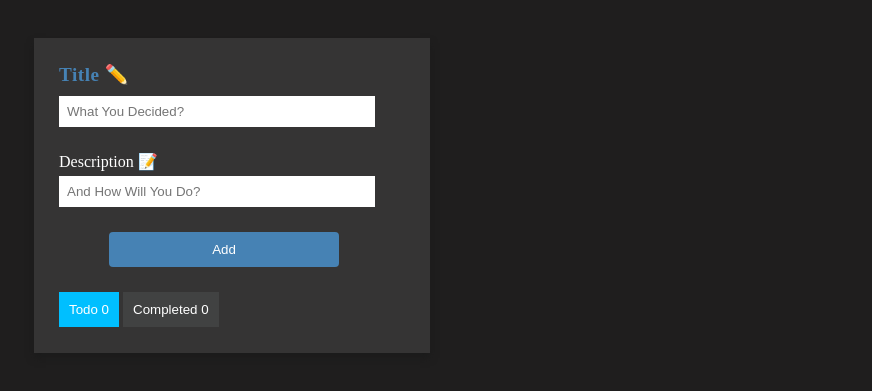
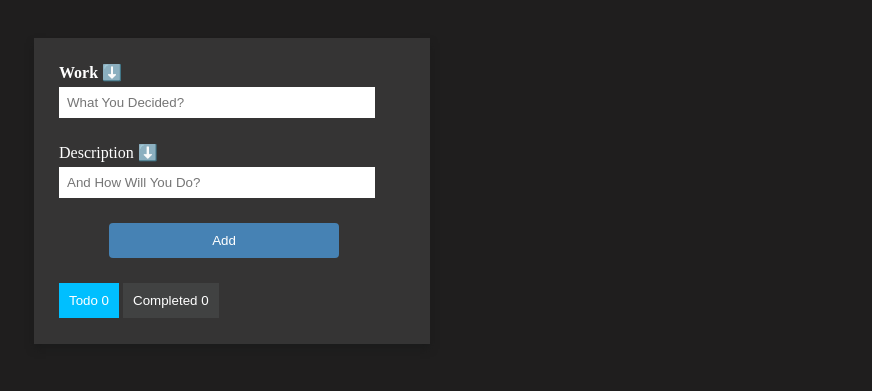
Before and after one commit to amShantanu/My-Todos, a website built with Vite: page index.html in a window 1280 px wide. Shown: the part 77-468 px from the top of the page, without its empty margins (408-1280 px from the left). Built offline with nearby package versions, Linux system fonts and the light colour scheme.

Commit message:
Restored to '73ede14bb279809c1abeaa27020bc7a1cebb1d39'
Replit-Restored-To:73ede14bb279809c1abeaa27020bc7a1cebb1d39

```diff
--- a/index.html
+++ b/index.html
@@ -16,11 +16,11 @@
       <div class="todo-wrapper">
         <div class="todo-input">
           <div class="todo-input-item">
-            <label>Title ✏️</label>
+            <label>Work ⬇️</label>
             <input type="text" placeholder="What You Decided?" />
           </div>
           <div className="todo-input-item">
-            <label class="group2">Description 📝</label>
+            <label class="group2">Description ⬇️</label>
             <input class="description" type="text" placeholder="And How Will You Do?" />
           </div>
           <div className="todo-input-item">
--- a/style.css
+++ b/style.css
@@ -86,10 +86,7 @@ h1 {
 
 .todo-input-item label {
   font-weight: bold;
-  margin-bottom: 10px;
-  font-size: 1.2rem;
-  color: steelblue;
-  letter-spacing: 0.5px;
+  margin-bottom: 5px;
 }
 
 .todo-input-item {
```
